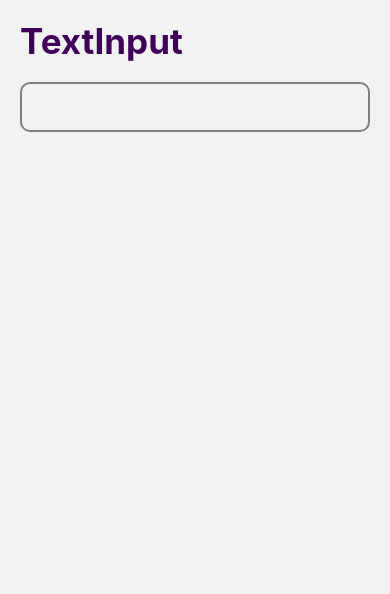
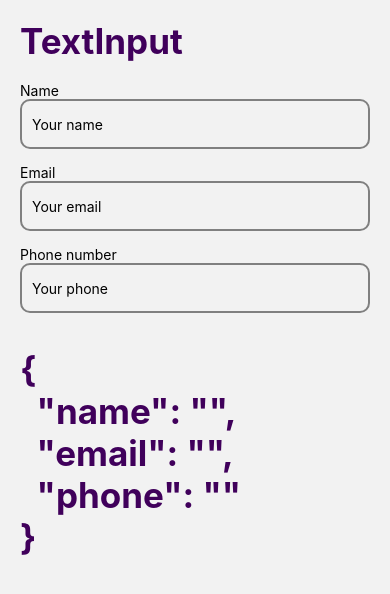
Before and after one commit to juliflorezg/React-native-udemy-12, a React Native app: screen /TextInputScreen in a window 390 px wide. Shown: the top 594 px of the page. Built offline with nearby package versions, Linux system fonts and the light colour scheme.

Commit message:
add multiple inputs

```diff
--- a/src/screens/TextInputScreen.tsx
+++ b/src/screens/TextInputScreen.tsx
@@ -1,12 +1,61 @@
-import React from 'react';
-import {StyleSheet, TextInput, View} from 'react-native';
+import React, {useState} from 'react';
+import {StyleSheet, Text, TextInput, View} from 'react-native';
 import {HeaderTitle} from '../components/HeaderTitle';
 import {styles} from '../theme/appTheme';
 export const TextInputScreen = () => {
+  const [form, setForm] = useState({
+    name: '',
+    email: '',
+    phone: '',
+  });
+
+  type FormField = typeof form;
+
+  type Fields = keyof FormField;
+
+  const onChange = (field: Fields, value: string) => {
+    setForm({
+      ...form,
+      [field]: value,
+    });
+  };
+
+  console.log(setForm);
+
   return (
     <View style={styles.globalMargin}>
       <HeaderTitle title="TextInput" />
-      <TextInput style={textStyle.input} />
+      <View>
+        <Text>Name</Text>
+      </View>
+      <TextInput
+        style={textStyle.input}
+        placeholder="Your name"
+        autoCorrect={false}
+        autoCapitalize="words"
+        onChangeText={value => onChange('name', value)}
+      />
+      <View>
+        <Text>Email</Text>
+      </View>
+      <TextInput
+        style={textStyle.input}
+        placeholder="Your email"
+        autoCorrect={false}
+        autoCapitalize="none"
+        keyboardType="email-address"
+        onChangeText={value => onChange('email', value)}
+      />
+      <View>
+        <Text>Phone number</Text>
+      </View>
+      <TextInput
+        style={textStyle.input}
+        placeholder="Your phone"
+        keyboardType="phone-pad"
+        onChangeText={value => onChange('phone', value)}
+      />
+      <HeaderTitle title={JSON.stringify(form, null, 2)} />
     </View>
   );
 };
@@ -18,5 +67,6 @@ const textStyle = StyleSheet.create({
     paddingHorizontal: 10,
     borderRadius: 10,
     borderColor: 'grey',
+    marginBottom: 15,
   },
 });
```
